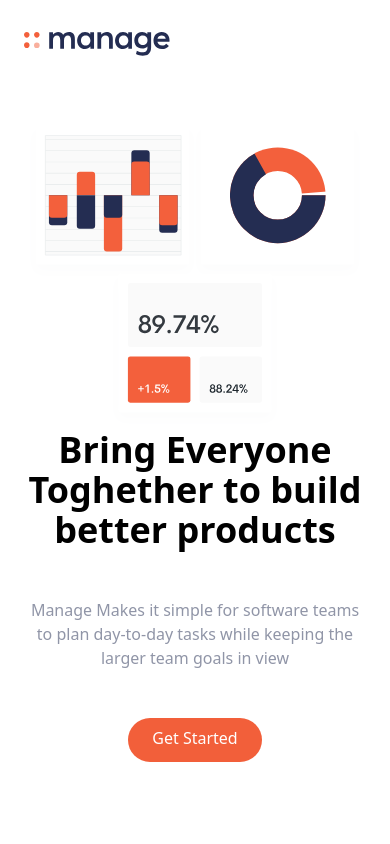
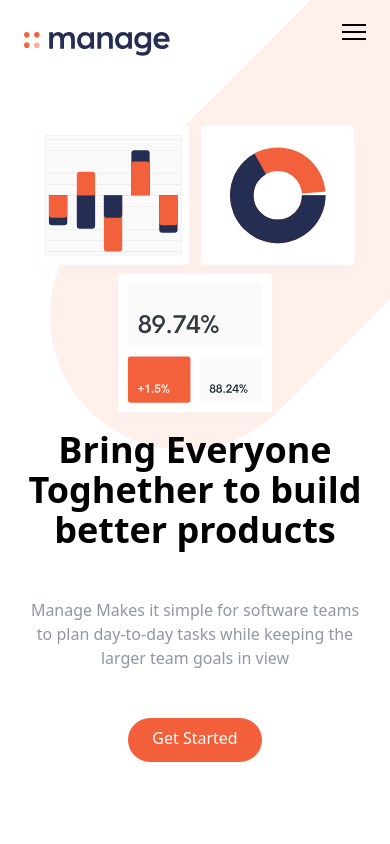
Before and after one commit to bilalgit98/TailwindCrashCourse, a website: page index.html in a window 390 px wide. Shown: the top 844 px of the page. Drawn offline with Linux system fonts and the light colour scheme.

Commit message:
Custom CSS

```diff
--- a/input.css
+++ b/input.css
@@ -1,3 +1,70 @@
 @tailwind base;
 @tailwind components;
 @tailwind utilities;
+
+body{
+    background-image: url('../img/bg-tablet-pattern.svg') ;
+    background-repeat: no-repeat;
+    background-size: 800px;
+    background-position: 90% -25%;
+}
+
+#cta{
+    background-image: url('../img/bg-simplify-section-desktop.svg') ;
+    background-repeat: no-repeat;
+}
+
+@media(max-width:576px) {
+    body{
+        background-position: 50px -50px;
+        background-size: 500px;
+    }
+    #cta{
+        background-image:url(../img/bg-simplify-section-mobile.svg) ;
+    }
+}
+
+
+.hamburger{
+    cursor: pointer;
+    width: 24px;
+    height: 24px;
+    transition: all 0.25s;
+    position: relative;
+}
+
+.hamburger-top,
+.hamburger-middle,
+.hamburger-bottom {
+    position:absolute;
+    top:0;
+    left:0;
+    width: 24px;
+    height:2px;
+    background: #000;
+
+}
+
+.hamburger-middle{
+    transform: translateY(7px);
+}
+.hamburger-bottom{
+    transform: translateY(14px);
+}
+
+.open {
+    transform: rotate(90deg);
+    transform: translateY(0px);
+  }
+
+  .open .hamburger-top {
+    transform: rotate(45deg) translateY(6px) translate(6px);
+  }
+
+  .open .hamburger-middle {
+    display: none;
+  }
+
+  .open .hamburger-bottom {
+    transform: rotate(-45deg) translateY(6px) translate(-6px);
+  }
```
Also changed, not shown: css/main.css.
